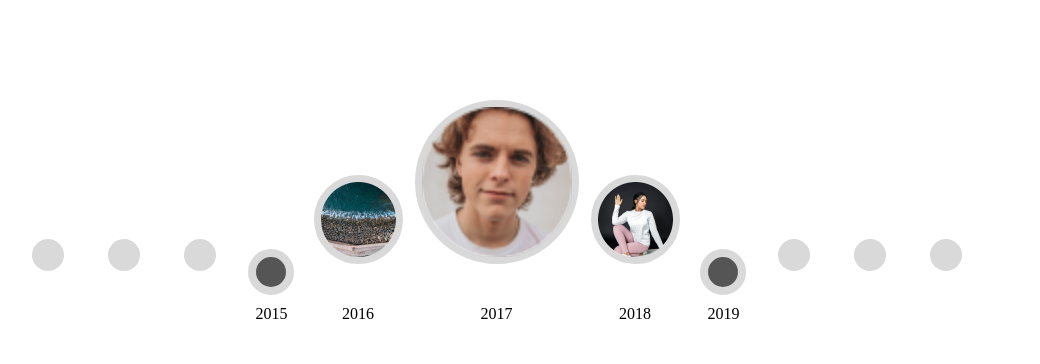
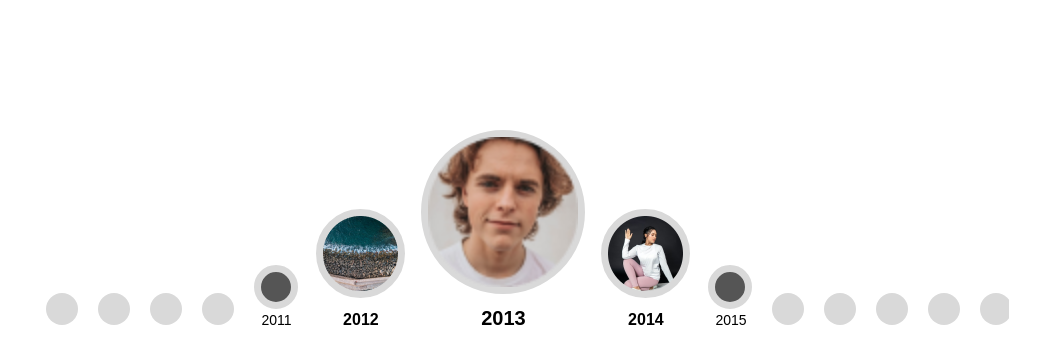
Before and after one commit to Shreshtha777/Circle-Slider, a plain HTML site: page index.html in a window 1280 px wide. Shown: the whole page, without its empty margins (137-1177 px from the left). Drawn offline with nearby package versions, Linux system fonts and the light colour scheme.

Commit message:
Add Scroll settings

```diff
--- a/index.html
+++ b/index.html
@@ -5,215 +5,52 @@
     <meta charset="UTF-8">
     <meta http-equiv="X-UA-Compatible" content="IE=edge">
     <meta name="viewport" content="width=device-width, initial-scale=1.0">
-    <title>Document</title>
-    <style>
-        * {
-            margin: 0;
-            padding: 0;
-            box-sizing: content-box;
-        }
-
-        div {
-            display: inline-block;
-        }
-
-        .big {
-            width: 150px;
-            height: 150px;
-            border: 7px solid #D9D9D9;
-            border-radius: 50%;
-
-
-        }
-
-        .medium {
-            width: 75px;
-            height: 75px;
-            border: 7px solid #D9D9D9;
-            border-radius: 50%;
-            margin: 0 8px;
-
-        }
-
-        .small {
-            width: 30px;
-            height: 30px;
-            border: 8px solid #D9D9D9;
-            border-radius: 50%;
-            background-color: #555555;
-            margin: 0 8px;
-        }
-
-        .tiny {
-            width: 32px;
-            height: 32px;
-            border-radius: 50%;
-            background-color: #D9D9D9;
-            margin: 0 20px;
-
-        }
-
-        .wrapper {
-
-            margin: 0 auto;
-            width: 99%;
-            margin-top: 100px;
-
-            text-align: center;
-
-
-        }
-        .slide-item p{
-            position: relative;
-             top: 48px;
-             display: none;
-        }
-        .show{
-            display: block;
-        }
-        .slide-item>img {
-            width: 100%;
-            height: 100%;
-            overflow: hidden;
-            display: none;
-        }
-
-        .slide-item .show {
-            display: block;
-            top: 48px;
-        }
-    </style>
+    <title>Timeline Slider</title>
+    <link rel="stylesheet" type="text/css" href="slick/slick.css" />
+    <link rel="stylesheet" type="text/css" href="slick/slick-theme.css" />
+    <link rel="stylesheet" href="style.css">
 </head>
 
 <body>
     <div class="wrapper">
-        <div class="slide-item tiny">
+        <div class="timeline">
+            <div>
                 <img src="images/img1.png" alt="">
-            <p >2012</p>
+                <p>2011</p>
             </div>
-        <div class="slide-item tiny">
+            <div>
                 <img src="images/img2.png" alt="">
-            <p >2013</p>
+                <p>2012</p>
             </div>
-        <div class="slide-item tiny">
+            <div>
                 <img src="images/img3.png" alt="">
-            <p >2014</p>
+                <p>2013</p>
             </div>
-        <div class="slide-item tiny">
+            <div>
                 <img src="images/img1.png" alt="">
-            <p >2015</p>
+                <p>2014</p>
             </div>
-        <div class="slide-item tiny">
-            <img src="images/img2.png" alt="">
-            <p >2016</p>
+            <div>
+                <img src="images/img3.png" alt="">
+                <p>2015</p>
             </div>
-        <div class="slide-item tiny">
+            <div>
+                <img src="images/img1.png" alt="">
+                <p>2016</p>
+            </div>
+            <div>
                 <img src="images/img3.png" alt="">
-            <p >2017</p>
-        </div>
-        <div class="slide-item tiny">
-            <img src="images/img1.png" alt="">
-            <p >2018</p>
-        </div>
-        <div class="slide-item tiny">
-            <img src="images/img1.png" alt="">
-            <p >2019</p>
-        </div>
-        <div class="slide-item tiny">
-            <img src="images/img2.png" alt=""><p >2020</p>
-        </div>
-        <div class="slide-item tiny">
-            <img src="images/img3.png" alt=""><p >2021</p>
-        </div>
-        <div class="slide-item tiny">
-            <img src="images/img1.png" alt=""><p >2022</p>
+                <p>2017</p>
             </div>
 
+        </div>
+    </div>
+    <script type="text/javascript" src="https://code.jquery.com/jquery-1.11.0.min.js"></script>
 
-    </div>
-    <script src="https://code.jquery.com/jquery-3.6.1.min.js"></script>
-    <script>
-        let middle = Math.ceil($('.slide-item').length / 2) - 1;
-        let dots = $('.slide-item');
-        for (let i = 0; i < dots.length; i++) {
-            $(dots[i]).attr('id', i);;
-        }
-        // item before middle
-        addHover(middle);
-        // setInterval(()=>{
-        //     if(middle<dots.length){
-        //         middle=middle+1;
-        //     }else{
-        //         middle=0;
-        //     }
-        //     console.log(middle);
-        //     addHover(middle);
-        //     removeHover(middle);
+    <script type="text/javascript" src="https://code.jquery.com/jquery-migrate-1.2.1.min.js"></script>
+    <script type="text/javascript" src="slick/slick.min.js"></script>
+    <script src="script.js"></script>
 
-        // },1000);
-
-        console.log();
-
-        $('.slide-item').on('mouseover', itemHover);
-        $('.slide-item').on('mouseout', itemLeave);
-
-
-
-
-        function itemHover(e) {
-
-            // $(this).removeClass('tiny').removeClass('small').addClass('big');
-            // $(this).find('img').addClass('show')
-            // console.log($(this).attr('id'));
-            dots.removeClass('small').removeClass('big').addClass('tiny');
-            addHover(parseInt($(this).attr('id')))
-
-        }
-        function itemLeave(e) {
-            removeHover(parseInt($(this).attr('id')))
-            // $(this).find('img').removeClass('show')
-            // $(this).removeClass('big').addClass('tiny');
-
-
-        }
-
-        function addHover(middleitem) {
-            if(middleitem>0){
-            $(dots.get(middleitem - 2)).removeClass('tiny').addClass('small').find('p').addClass('show');
-            $(dots.get(middleitem - 2)).find('p').addClass('show');
-            $(dots.get(middleitem - 1)).removeClass('tiny').addClass('medium').find('img').addClass('show');
-            $(dots.get(middleitem - 1)).removeClass('tiny').addClass('medium').find('p').addClass('show');
-            }
-            //middle item
-            $(dots.get(middleitem)).removeClass('tiny medium').addClass('big').find('img').addClass('show')
-            $(dots.get(middleitem)).removeClass('tiny medium').addClass('big').find('p').addClass('show')
-            //item after middle
-            if(middleitem<dots.length){
-            $(dots.get(middleitem + 1)).removeClass('tiny').addClass('medium').find('img').addClass('show')
-            $(dots.get(middleitem + 1)).removeClass('tiny').addClass('medium').find('p').addClass('show')
-            $(dots.get(middleitem + 2)).removeClass('tiny').addClass('small').find('p').removeClass('hide').addClass('show');
-            }
-
-        }
-        function removeHover(middleitem) {
-            $(dots.get(middleitem - 2)).find('img').removeClass('show');
-            $(dots.get(middleitem - 2)).find('p').removeClass('show').addClass('hide');
-            // $(dots.get(middleitem-1)).removeClass('tiny').addClass('small')
-            // $(dots.get(middleitem-1)).find('img').removeClass('show')
-            //middle item
-            // $(dots.get(middleitem)).removeClass('tiny').addClass('big')
-            // $(dots.get(middleitem)).find('img').removeClass('show')
-
-            //item after middle
-            // $(dots.get(middleitem+1)).removeClass('tiny').addClass('small')
-            // $(dots.get(middleitem+1)).find('img').removeClass('show')
-            $(dots.get(middleitem + 2)).find('p').removeClass('show').addClass('hide');
-            $(dots.get(middleitem + 2)).find('img').removeClass('show');
-        }
-
-
-
-    </script>
 </body>
 
 </html>
--- /dev/null
+++ b/script.js
@@ -0,0 +1,55 @@
+$(document).ready(function () {
+    $('.timeline').slick({
+        slidesToShow: 3,
+        slidesToScoll: 1,
+        arrows: true,
+        dots: false,
+        centerMode: true,
+        variableWidth: true,
+        infinite: true,
+        focusOnSelect: true,
+        cssEase: 'linear',
+        autoplay: true,
+        autoplaySpeed: 2000,
+        touchMove: true,
+        pauseOnHover: true,
+        pauseOnFocus: true,
+        prevArrow: '<button class="slick-prev"></button>',
+        nextArrow: '<button class="slick-prev"></button>',
+    });
+
+    $('.slick-slide').on('mouseover', itemHover);
+    $('.slick-track').on('mouseout', itemLeave);
+    function itemHover(e) {
+        $('.slick-slide').removeClass('slick-current slick-active slick-center small')
+        $(this).prev().addClass('slick-active');
+
+        $(this).addClass('slick-current slick-active slick-center');
+        $(this).next().addClass('slick-active');
+
+
+        $('.slick-current').prev().prev().addClass('small')
+        $('.slick-current').next().next().addClass('small')
+    }
+    $('.slick-slide').on('afterChange', function (event, slick, currentSlide) {
+        console.log("Hello");
+        // $('.screen-mobile-slider').slick('slickGoTo', currentSlide, false);
+    });
+    function itemLeave(e) {
+
+
+    }
+    $('.slick-current').prev().prev().addClass('small')
+    $('.slick-current').next().next().addClass('small')
+    $('.timeline').on('beforeChange', function (event, slick, currentSlide, nextSlide) {
+
+
+        $('.slick-slide').removeClass('small')
+
+    });
+    $('.timeline').on('afterChange', function (event, slick, currentSlide) {
+        $('.slick-current').prev().prev().addClass('small')
+        $('.slick-current').next().next().addClass('small')
+    });
+
+});
--- /dev/null
+++ b/style.css
@@ -0,0 +1,77 @@
+.wrapper {
+    width: 80%;
+    /* border: 1px solid rgb(10, 10, 10); */
+    margin: 100px auto;
+    padding: 30px 0;
+}
+
+.slick-track {
+    display: flex;
+    align-items: baseline;
+}
+
+.slick-slide img {
+    width: 100%;
+    height: 100%;
+    display: none;
+}
+.slick-slide p {
+    margin-top: 38px;
+    display: none;
+    text-align: center;
+
+}
+.slick-slide.slick-active p {
+    font-family: Arial, Helvetica, sans-serif;
+    margin-top: 20px;
+    position: relative;
+    display: block;
+    font-size: 16px;
+    font-weight: bold;
+}
+.slick-slide {
+    width: 32px;
+    height: 32px;
+    border-radius: 50%;
+    background-color: #D9D9D9;
+    margin: 0 10px;
+    position: relative;
+}
+
+.slick-current.slick-active.slick-center {
+    width: 150px;
+    height: 150px;
+    border: 7px solid #D9D9D9;
+    border-radius: 50%;
+}
+.slick-current.slick-active.slick-center p
+{
+    font-size: 20px;
+}
+.slick-current.slick-active.slick-center>img{
+    display: block;
+}
+.slick-active {
+    width: 75px;
+    height: 75px;
+    border: 7px solid #D9D9D9;
+    border-radius: 50%;
+    margin: 0 8px;
+}
+.slick-active img{
+    display: block;
+}
+
+.small {
+    width: 30px;
+    height: 30px;
+    border: 7px solid #D9D9D9;
+    border-radius: 50%;
+    background-color: #555555;
+}
+.small p{
+    margin-top: 40px;
+    font-size: 14px;
+    display: block;
+    font-family: Arial, Helvetica, sans-serif;
+}
```
Also changed, not shown: 1 other file. Lines whose indentation alone changed are shown as unchanged.
